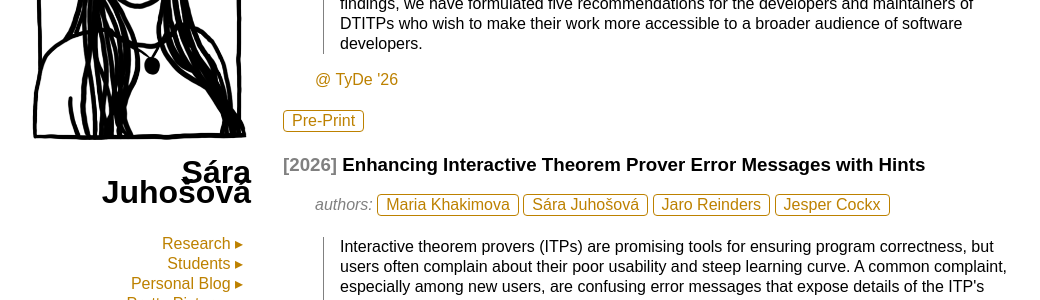
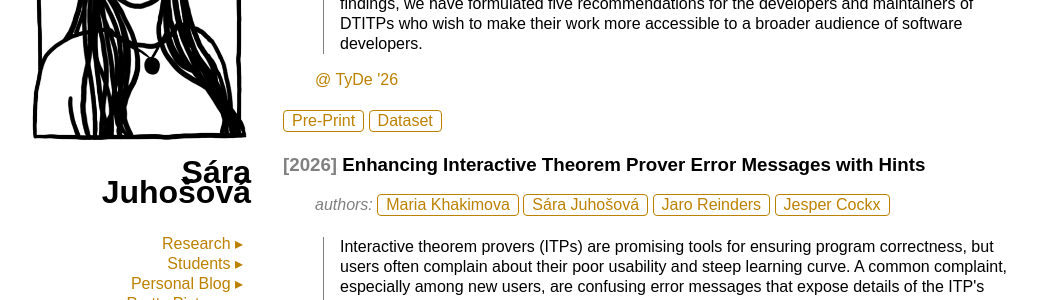
Before and after one commit to sarajuhosova/sarajuhosova.github.io, a Jekyll site: the page built from index.md, in a window 1280 px wide and 900 px high, scrolled down 583 px. Shown: the part 148-448 px from the top of the window, without its empty margins (102-1142 px from the left). Built offline with Jekyll 4.4.1, drawn with Linux system fonts in a browser that asks for light colours.

Commit message:
Update TyDe'26 pre-print

```diff
--- a/_data/research.yaml
+++ b/_data/research.yaml
@@ -21,7 +21,9 @@
       link: https://tydeworkshop.org/2026
   links:
     - title: Pre-Print
-      link: /assets/files/2026-programs-and-proofs.pdf
+      link: /assets/files/2026-tyde.pdf
+    - title: Dataset
+      link: https://doi.org/10.4121/1ea19b98-3007-4f36-8216-e05e36c3d1db
 - title: Enhancing Interactive Theorem Prover Error Messages with Hints
   year: 2026
   authors:
```
Also changed, not shown: 1 other file.
